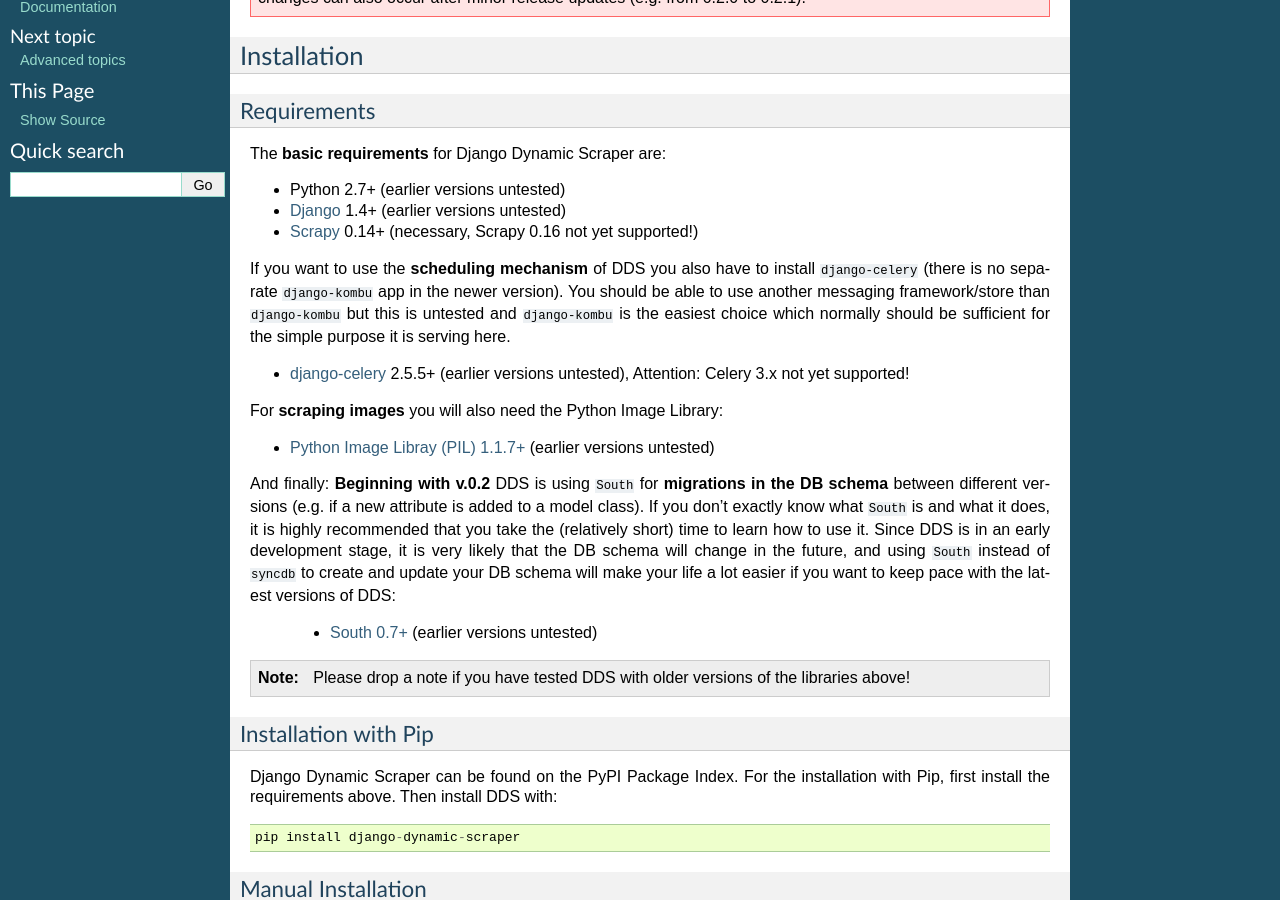
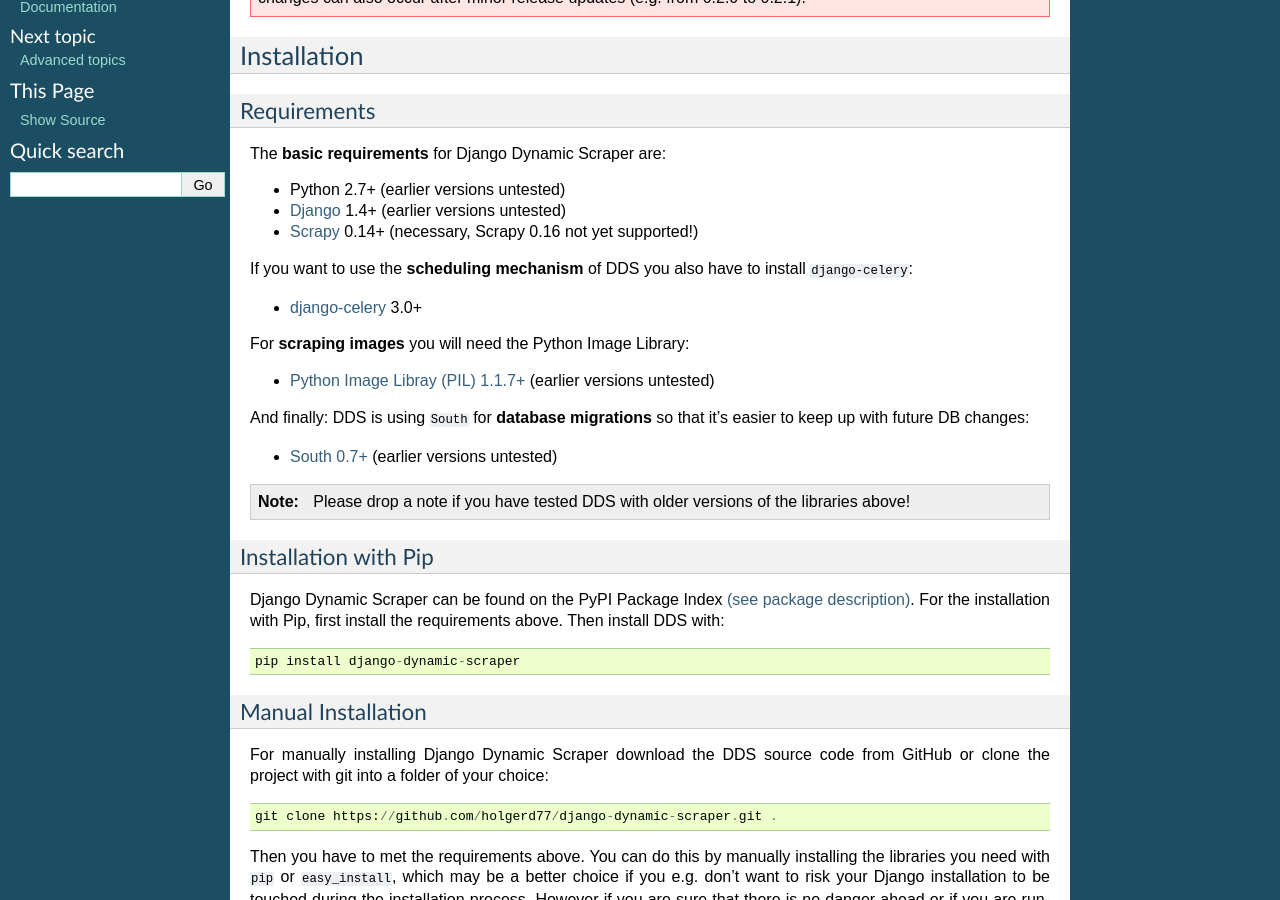
Before and after one commit to xmas7/django-dynamic-scraper, a Sphinx documentation site: the page built from docs/getting_started.rst, in a window 1280 px wide and 900 px high, scrolled down 688 px. Built offline with Sphinx 7.4.7, drawn with Linux system fonts in a browser that asks for light colours.

Commit message:
Updated versions requirements in requirements.txt to Django 1.4, django-celery 3.0.0, updated celery related sections in docs

```diff
--- a/docs/getting_started.rst
+++ b/docs/getting_started.rst
@@ -52,35 +52,26 @@
 * `Django <https://www.djangoproject.com/>`_ 1.4+ (earlier versions untested)
 * Scrapy_ 0.14+ (necessary, Scrapy 0.16 not yet supported!)
 
-If you want to use the **scheduling mechanism** of DDS you also have to install ``django-celery`` (there
-is no separate ``django-kombu`` app in the newer version).
-You should be able to use another messaging framework/store than ``django-kombu``
-but this is untested and ``django-kombu`` is the easiest choice which normally should be sufficient
-for the simple purpose it is serving here.
+If you want to use the **scheduling mechanism** of DDS you also have to install ``django-celery``:
 
-* `django-celery <http://ask.github.com/django-celery/>`_ 2.5.5+ (earlier versions untested), Attention: Celery 3.x not yet supported!
+* `django-celery <http://ask.github.com/django-celery/>`_ 3.0+
 
-For **scraping images** you will also need the Python Image Library:
+For **scraping images** you will need the Python Image Library:
 
 * `Python Image Libray (PIL) 1.1.7+ <http://www.pythonware.com/products/pil/>`_ (earlier versions untested)
 
-And finally: **Beginning with v.0.2** DDS is using ``South`` for **migrations in the DB schema** between
-different versions (e.g. if a new attribute is added to a model class). If you don't exactly know what
-``South`` is and
-what it does, it is highly recommended that you take the (relatively short) time to learn how to use it.
-Since DDS is in an early development stage, it is very likely that the DB schema will change in the
-future, and using ``South`` instead of ``syncdb`` to create and update your DB schema will make your
-life a lot easier if you want to keep pace with the latest versions of DDS:
+And finally: DDS is using ``South`` for **database migrations** so that it's easier to keep up with
+future DB changes:
 
-	* `South 0.7+ <http://south.aeracode.org/>`_ (earlier versions untested)
+* `South 0.7+ <http://south.aeracode.org/>`_ (earlier versions untested)
 
 .. note::
    Please drop a note if you have tested DDS with older versions of the libraries above!
 
 Installation with Pip
 ---------------------
-Django Dynamic Scraper can be found on the PyPI Package Index. For the installation with Pip, first install
-the requirements above. Then install DDS with::
+Django Dynamic Scraper can be found on the PyPI Package Index `(see package description) <http://pypi.python.org/pypi/django-dynamic-scraper>`_.
+For the installation with Pip, first install the requirements above. Then install DDS with::
 
 	pip install django-dynamic-scraper
 
--- a/requirements.txt
+++ b/requirements.txt
@@ -1,6 +1,5 @@
-Django>=1.2
+Django>=1.4
 Scrapy==0.14.4
-celery==2.5.5
-django-celery==2.5.5
+django-celery>=3.0.0
 PIL
 South
```
Also changed, not shown: docs/advanced_topics.rst (+9 -15 lines).
